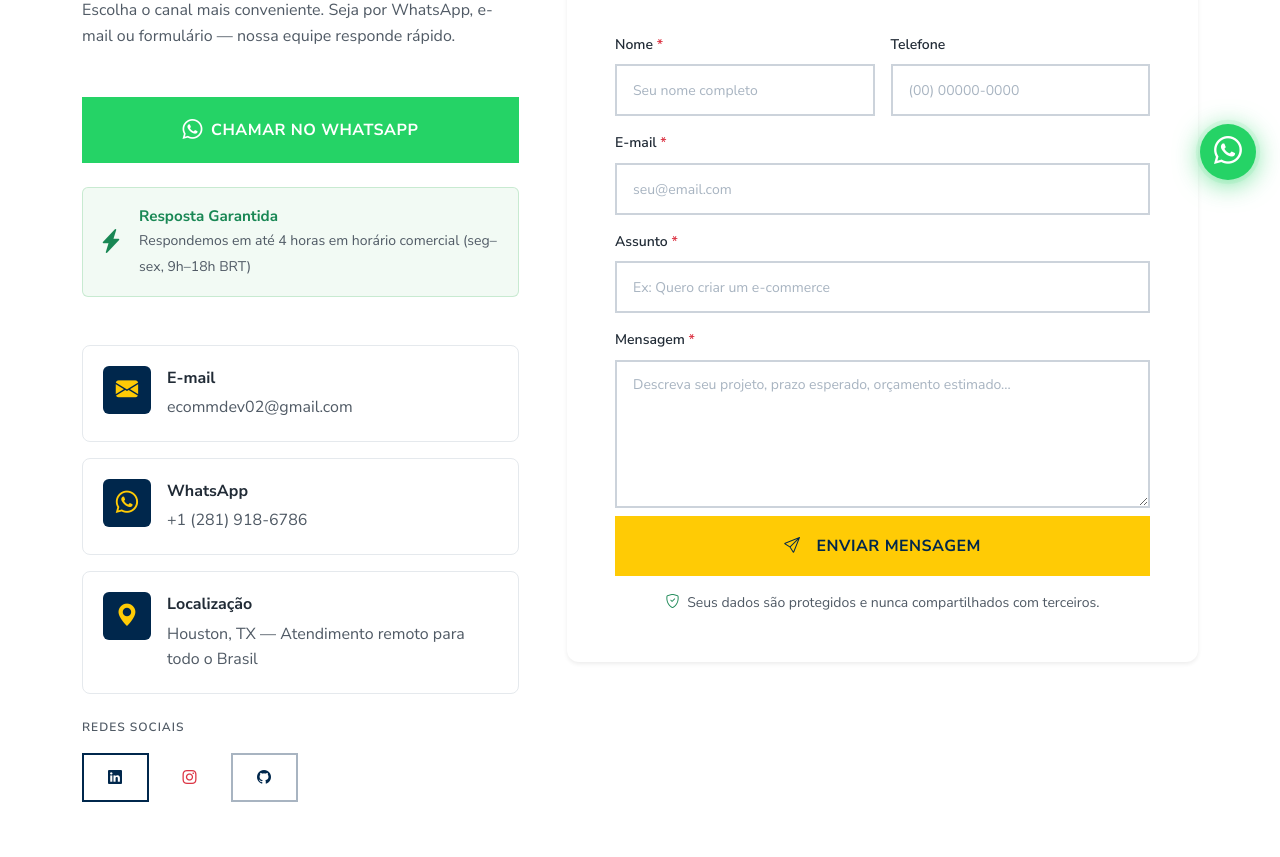
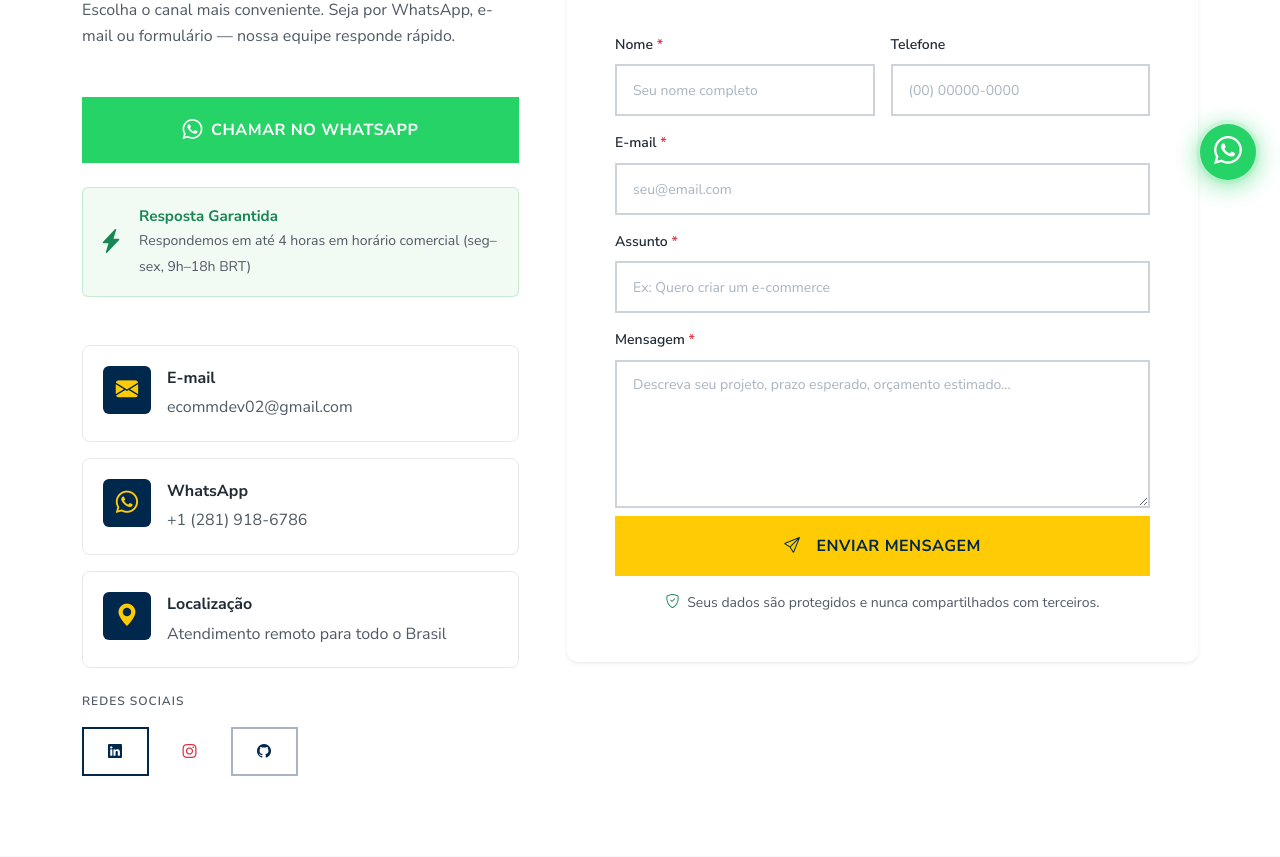
Before and after one commit to kelsonbrito50/ecommdev-demo, a Django app: page /contato/ in a window 1280 px wide. Shown: the part 596-1453 px from the top of the page. Run offline with Django 5.2, Linux system fonts and the light colour scheme; data that the repository does not hold is empty; parts of the project's set-up code (start-up, migrations or seed data) failed here and were passed over.

Commit message:
fix: remove location (Houston, TX) from templates

```diff
--- a/templates/core/contato.html
+++ b/templates/core/contato.html
@@ -74,7 +74,7 @@
                     </div>
                     <div>
                         <div class="fw-bold mb-1">{% trans "Localização" %}</div>
-                        <span class="text-muted">{% trans "Houston, TX — Atendimento remoto para todo o Brasil" %}</span>
+                        <span class="text-muted">{% trans "Atendimento remoto para todo o Brasil" %}</span>
                     </div>
                 </div>
 
--- a/templates/core/sobre.html
+++ b/templates/core/sobre.html
@@ -171,7 +171,7 @@
                         <div class="timeline-dot"></div>
                         <div class="timeline-date">2024</div>
                         <div class="timeline-title">{% trans "Fundação da ECOMMDEV" %}</div>
-                        <div class="timeline-subtitle">Houston, TX — {% trans "Atendimento remoto no Brasil" %}</div>
+                        <div class="timeline-subtitle">{% trans "Atendimento remoto para todo o Brasil" %}</div>
                         <p class="text-muted small mb-0">{% trans "Criação da agência focada em soluções web para PMEs, com atendimento remoto para todo o Brasil." %}</p>
                     </div>
                 </div>
```
